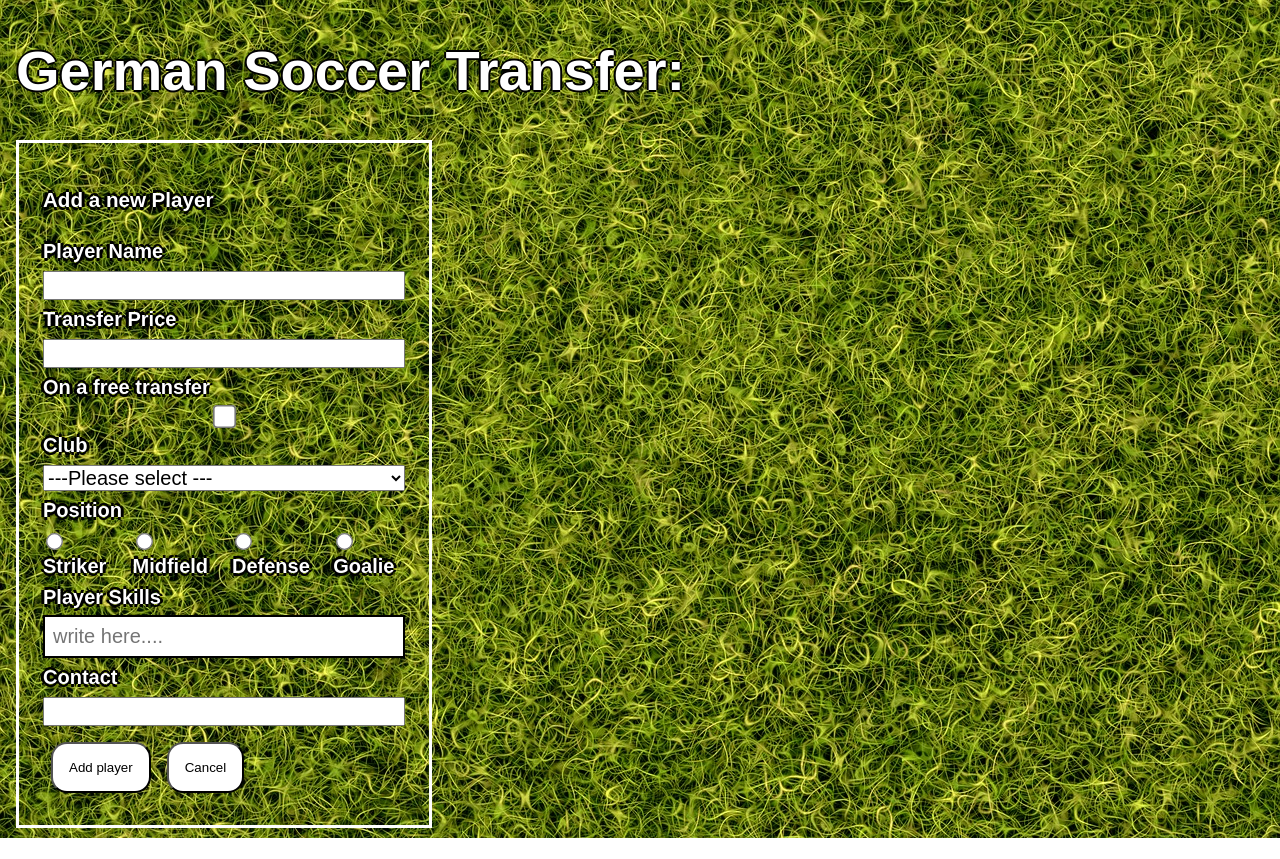
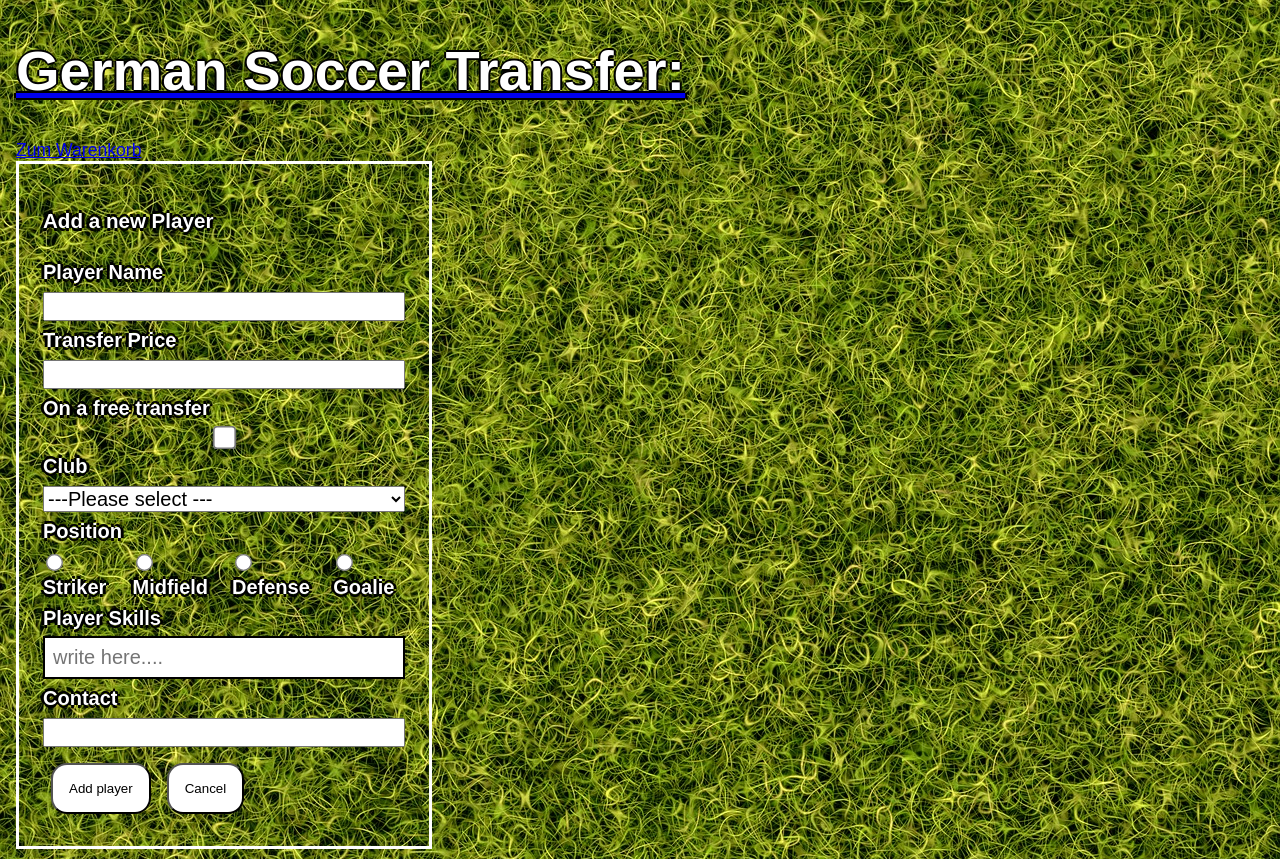
Before and after one commit to bejanaf/soccer-formular, a React (Create React App) app: page / in a window 1280 px wide. Before the commit the page ends 838 px from the top, so only its background shows below. Built offline with nearby package versions, Linux system fonts and the light colour scheme.

Commit message:
created Home.js, -ShoppingCarts, -LocalStorage to Store Items and Routing Website

```diff
--- a/src/App.js
+++ b/src/App.js
@@ -1,64 +1,43 @@
 //console.log(event.target.name); // Name des Eingabefeldes
 //console.log(event.target.value); // Wert des Eingabefeldes
 // value={player.name} hängt den dynamisch erzeugten value an
-import { Route, Switch } from 'react-router-dom';
+import { NavLink, Route, Switch } from 'react-router-dom';
 import { useState, useEffect } from 'react';
-import { saveToLocal, loadFromLocal } from './lib/localStorage';
 import styled from 'styled-components';
-import PlayerForm from './PlayerForm';
-import PlayerCard from './PlayerCard';
 import ShoppingCart from './ShoppingCart';
+import Home from './Home';
+import { loadFromLocal, saveToLocal } from './lib/localStorage';
 
 function App() {
-  const [players, setPlayers] = useState(loadFromLocal('players') ?? []); // state für die Spieler
+  const [shoppingCart, setShoppingCart] = useState(
+    loadFromLocal('shoppingCart') ?? []
+  );
 
   useEffect(() => {
-    saveToLocal('players', players);
-  }, [players]);
+    saveToLocal('shoppingCart', shoppingCart);
+  }, [shoppingCart]);
 
-  function addPlayer(player) {
-    setPlayers([...players, player]); // die Formulareingaben werden hier hineingeschoben
+  function addToShoppingCart(player) {
+    setShoppingCart([...shoppingCart, player]); // die Formulareingaben werden hier hineingeschoben
   }
-
-  const Home = () => <h1>German Soccer Transfer:</h1>;
 
   return (
     <Box>
-      {/* <h1>German Soccer Transfer:</h1> */}
+      <NavLink to="/">
+        <h1>German Soccer Transfer:</h1>
+      </NavLink>
+      <NavLink to="/shoppingCart">Zum Warenkorb</NavLink>
       <Switch>
         <Route exact path="/">
-          <Home />
+          <Home onAddToShoppingCart={addToShoppingCart} />
         </Route>
         <Route path="/shoppingCart">
-          <ShoppingCart />
+          <ShoppingCart playerItems={shoppingCart} />
         </Route>
       </Switch>
-      <Grid>
-        <PlayerForm onAddPlayer={addPlayer} />
-        <Players>
-          {players.map((player) => (
-            <PlayerCard player={player} />
-          ))}
-        </Players>
-      </Grid>
     </Box>
   );
 }
-
-const Grid = styled.div`
-  display: grid;
-  gap: 1rem;
-  @media (min-width: 576px) {
-    grid-template-columns: 1fr 2fr;
-  }
-  grid-template-columns: 1 fr;
-`;
-
-const Players = styled.div`
-  display: flex;
-  flex-wrap: wrap;
-  gap: 0.5rem;
-`;
 
 export default App;
 
--- /dev/null
+++ b/src/Home.js
@@ -0,0 +1,46 @@
+import { useState, useEffect } from 'react';
+import styled from 'styled-components';
+import PlayerForm from './PlayerForm';
+import PlayerCard from './PlayerCard';
+import { saveToLocal, loadFromLocal } from './lib/localStorage';
+
+export default function Home({ onAddToShoppingCart }) {
+  const [players, setPlayers] = useState(loadFromLocal('players') ?? []); // state für die Spieler
+
+  useEffect(() => {
+    saveToLocal('players', players);
+  }, [players]);
+
+  function addPlayer(player) {
+    setPlayers([...players, player]); // die Formulareingaben werden hier hineingeschoben
+  }
+
+  return (
+    <Grid>
+      <PlayerForm onAddPlayer={addPlayer} />
+      <Players>
+        {players.map((player) => (
+          <PlayerCard
+            player={player}
+            onAddToShoppingCart={onAddToShoppingCart}
+          />
+        ))}
+      </Players>
+    </Grid>
+  );
+}
+
+const Grid = styled.div`
+  display: grid;
+  gap: 1rem;
+  @media (min-width: 576px) {
+    grid-template-columns: 1fr 2fr;
+  }
+  grid-template-columns: 1 fr;
+`;
+
+const Players = styled.div`
+  display: flex;
+  flex-wrap: wrap;
+  gap: 0.5rem;
+`;
--- a/src/PlayerCard.js
+++ b/src/PlayerCard.js
@@ -1,7 +1,7 @@
 import styled from 'styled-components';
 import Ball from './image/ball.png';
 
-export default function PlayerCard({ player }) {
+export default function PlayerCard({ player, onAddToShoppingCart }) {
   return (
     <Card>
       <h3>{player.name}</h3>
@@ -16,7 +16,7 @@ export default function PlayerCard({ player }) {
       <p>
         <a href={`mailto:${player.email}`}> {player.email} </a>
       </p>
-      <Button>
+      <Button onClick={() => onAddToShoppingCart(player)}>
         <BallImage src={Ball} alt="Image of a Ball " />
       </Button>
     </Card>
--- a/src/ShoppingCart.js
+++ b/src/ShoppingCart.js
@@ -1,9 +1,12 @@
 import styled from 'styled-components';
 /* import Ball from './image/ball.png'; */
 
-export default function PlayerCard({ player }) {
+export default function ShoppingCart({ playerItems }) {
   return (
     <Card>
+      {playerItems.map((player) => (
+        <p>{player.name}</p>
+      ))}
       <p></p>
       <p></p>
     </Card>
```
